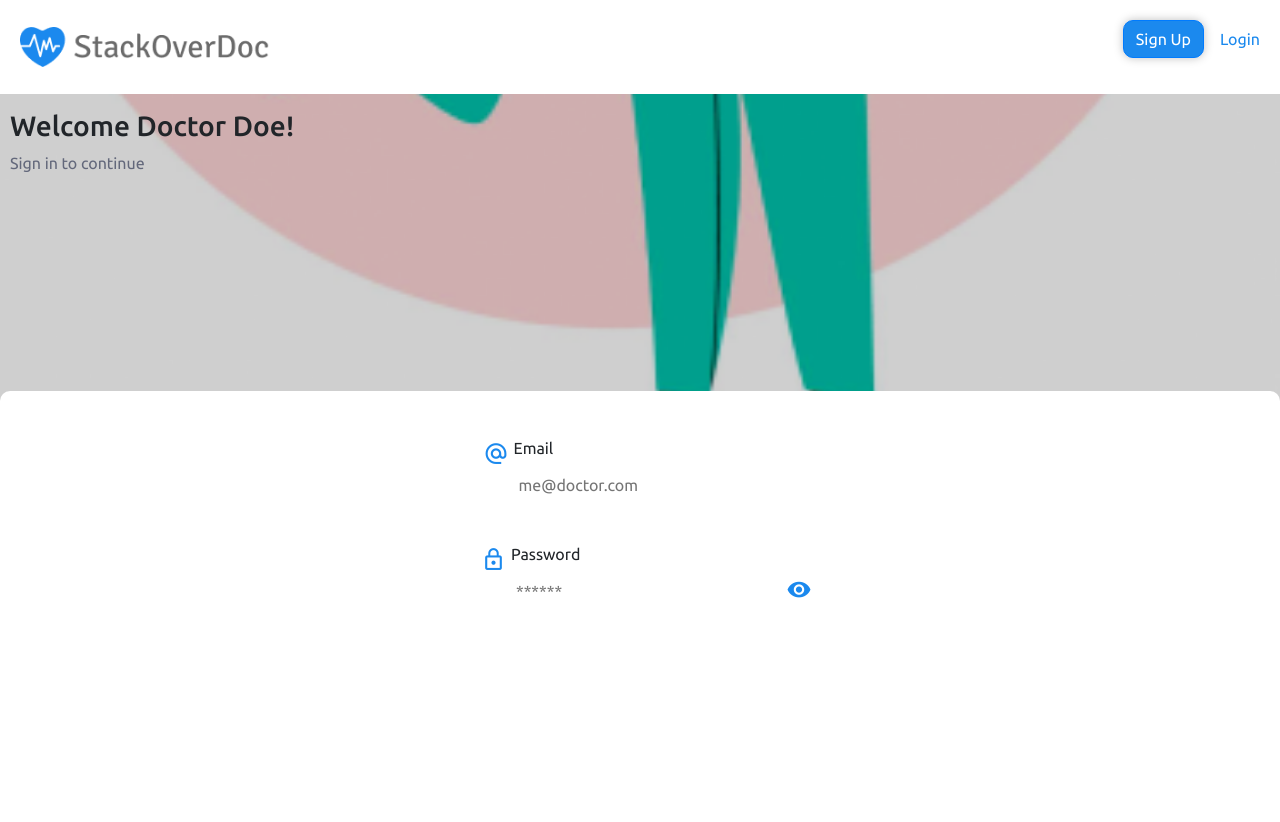
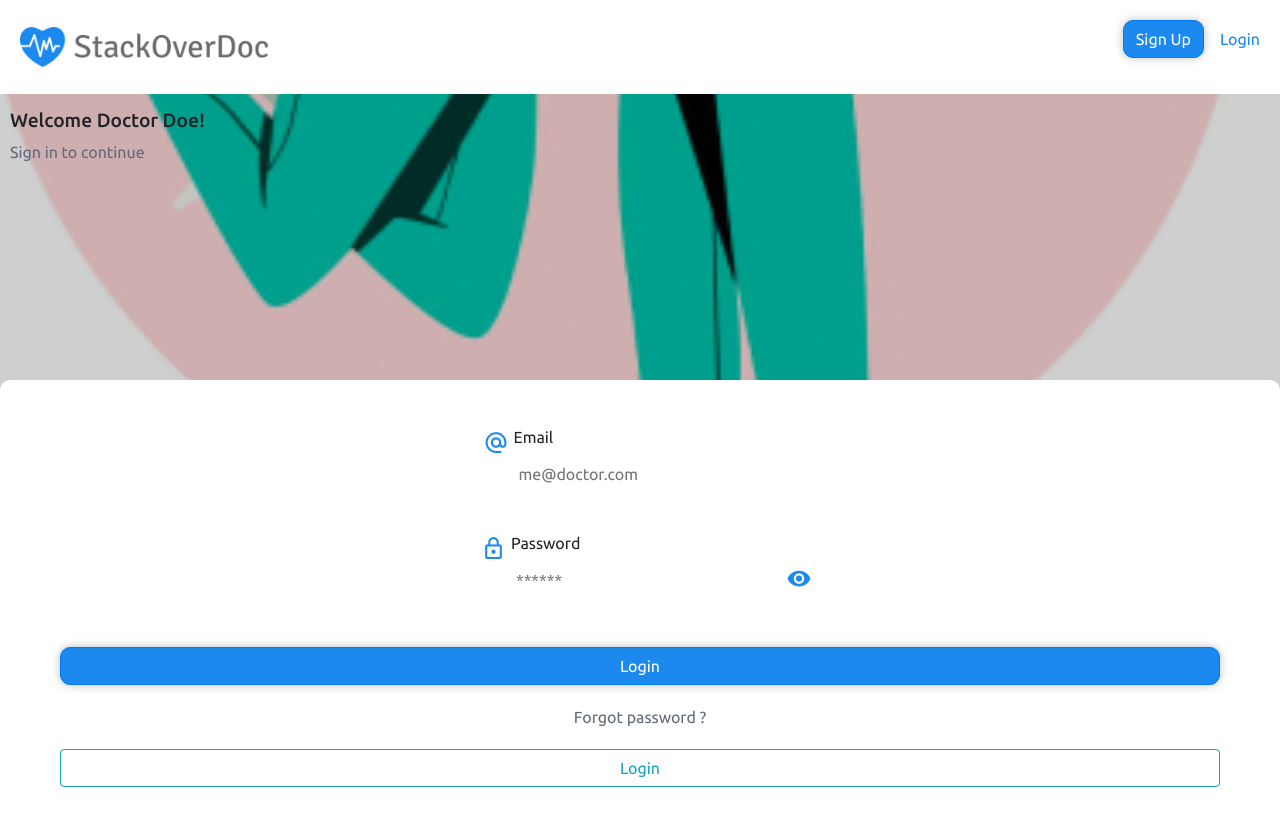
Before and after one commit to Riri-Z/stackoverdoc, a React (Create React App) app: page /login in a window 1280 px wide. Before the commit the page ends 800 px from the top, so only its background shows below. Built offline with nearby package versions, Linux system fonts and the light colour scheme.

Commit message:
css login page

```diff
--- a/src/components/formLogin.js
+++ b/src/components/formLogin.js
@@ -41,6 +41,12 @@ function FormLogin() {
                         <input placeholder='Dental surgery...'></input>
                     </div>
                 </div>
+                <div className='buttons'>
+                <a className='btn btn-primary sd-btn one' href="fff">Login</a>
+                <p>Forgot password ?</p>
+                <a className='btn btn-outline-info two' href="fff">Login</a>
+                </div>
+
             </div>
         </form>
     )
--- a/src/styles/form.scss
+++ b/src/styles/form.scss
@@ -64,6 +64,7 @@ form{
 .form{
     background-color: #fff;
     padding-top: 5px;
+    padding-bottom: 25px;
     border-top-right-radius: 10px;
     border-top-left-radius: 10px;
 }
@@ -73,3 +74,20 @@ i{
     font-size: 25px;
     margin: 5px;
 }
+
+.form a{
+    margin: 10px 60px;
+}
+
+.form a .one{
+    color: #fff;
+}
+
+.form a .two{
+    color: #1B89EE;
+}
+
+.buttons{
+    display: flex;
+    flex-direction: column;
+}
--- a/src/styles/login.scss
+++ b/src/styles/login.scss
@@ -4,6 +4,14 @@
     background-position: 20% 100%;
     background-repeat: no-repeat;
     background-size: cover;
+}
+
+.login-page h3{
+    font-size: 1.2rem;
+}
+
+.login-page p{
+    color: #63687B;
 }
 
 .bio{
@@ -29,8 +37,10 @@
     font-size: 1.2rem;
 }
 
-.login-page p{
+.form p{
     color: #63687B;
+    text-align: center;
+    margin: 10px
 }
 
 .login-text{
```
